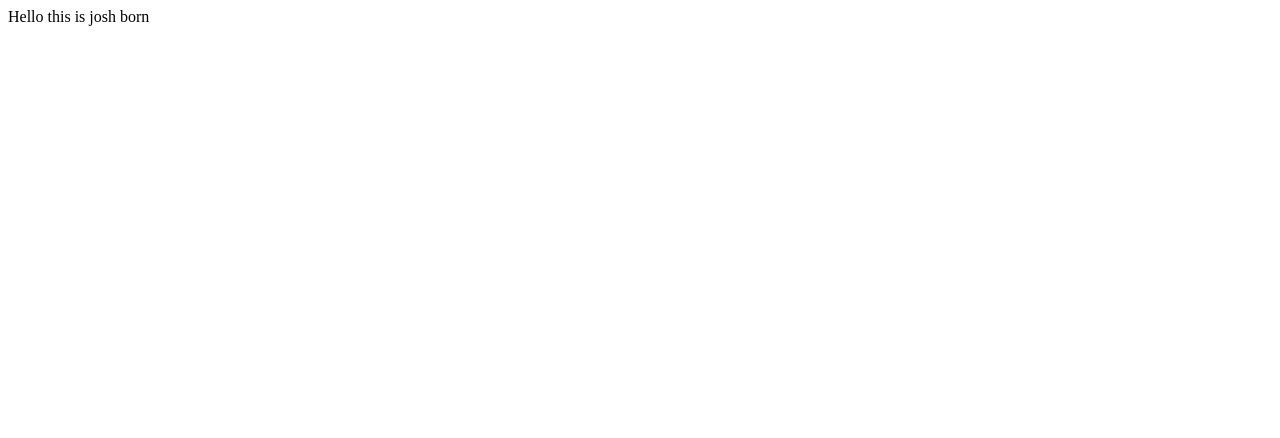
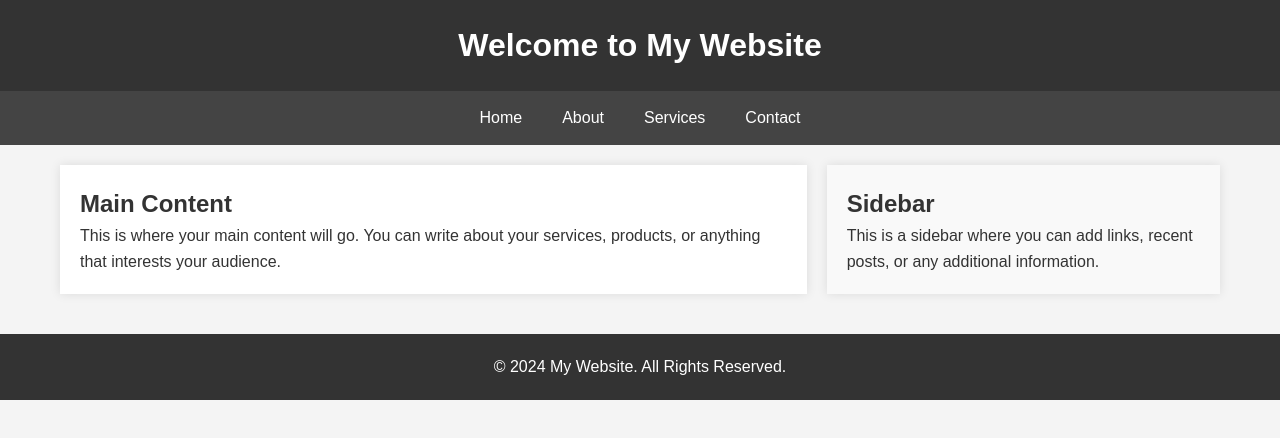
Before and after one commit to Joshzied/website, a plain HTML site: page index.html in a window 1280 px wide. Drawn offline with Linux system fonts and the light colour scheme.

Commit message:
New website

```diff
--- a/index.html
+++ b/index.html
@@ -3,10 +3,105 @@
 <head>
     <meta charset="UTF-8">
     <meta name="viewport" content="width=device-width, initial-scale=1.0">
-    <title>Title</title>
+    <meta http-equiv="X-UA-Compatible" content="IE=edge">
+    <title>My Website</title>
+    <style>
+        * {
+            box-sizing: border-box;
+            margin: 0;
+            padding: 0;
+        }
+        body {
+            font-family: Arial, sans-serif;
+            background-color: #f4f4f4;
+            color: #333;
+            line-height: 1.6;
+        }
+        header {
+            background-color: #333;
+            color: #fff;
+            padding: 20px;
+            text-align: center;
+        }
+        nav {
+            display: flex;
+            justify-content: center;
+            background-color: #444;
+        }
+        nav a {
+            padding: 14px 20px;
+            display: block;
+            color: white;
+            text-decoration: none;
+        }
+        nav a:hover {
+            background-color: #575757;
+        }
+        .container {
+            max-width: 1200px;
+            margin: auto;
+            overflow: hidden;
+            padding: 20px;
+        }
+        .content {
+            display: flex;
+            justify-content: space-between;
+            gap: 20px;
+        }
+        .main {
+            flex: 2;
+            background-color: #fff;
+            padding: 20px;
+            box-shadow: 0 0 10px rgba(0, 0, 0, 0.1);
+        }
+        .sidebar {
+            flex: 1;
+            background-color: #f9f9f9;
+            padding: 20px;
+            box-shadow: 0 0 10px rgba(0, 0, 0, 0.1);
+        }
+        footer {
+            background-color: #333;
+            color: #fff;
+            text-align: center;
+            padding: 20px;
+            margin-top: 20px;
+        }
+        @media(max-width: 768px) {
+            .content {
+                flex-direction: column;
+            }
+        }
+    </style>
 </head>
 <body>
-    Hello this is josh born
-    <img src="html.png" alt="">
+    <header>
+        <h1>Welcome to My Website</h1>
+    </header>
+
+    <nav>
+        <a href="#home">Home</a>
+        <a href="#about">About</a>
+        <a href="#services">Services</a>
+        <a href="#contact">Contact</a>
+    </nav>
+
+    <div class="container">
+        <div class="content">
+            <section class="main">
+                <h2>Main Content</h2>
+                <p>This is where your main content will go. You can write about your services, products, or anything that interests your audience.</p>
+            </section>
+
+            <aside class="sidebar">
+                <h2>Sidebar</h2>
+                <p>This is a sidebar where you can add links, recent posts, or any additional information.</p>
+            </aside>
+        </div>
+    </div>
+
+    <footer>
+        <p>&copy; 2024 My Website. All Rights Reserved.</p>
+    </footer>
 </body>
 </html>
```
